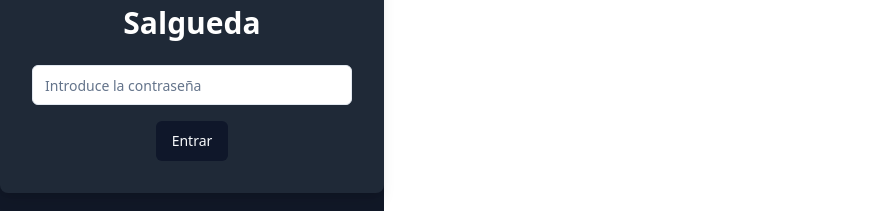
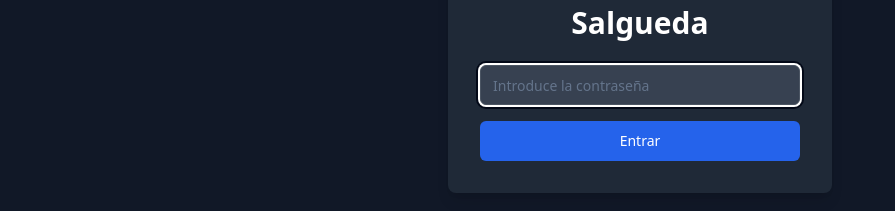
Before and after one commit to altanlabs/1234, a React (Vite) app: page /login in a window 1280 px wide. Shown: the part 419-630 px from the top of the page, without its empty margins (0-895 px from the left). Built offline with nearby package versions, Linux system fonts and the light colour scheme; what @radix-ui/themes would draw is missing.

Commit message:
New version

```diff
--- a/src/App.tsx
+++ b/src/App.tsx
@@ -40,11 +40,8 @@ const App = () => {
                 {/* Login page */}
                 <Route path="/login" element={<LoginPage />} />
 
-                {/* Marketing pages with header navigation */}
-                <Route
-                  path="/editor"
-                  element={
-                    <Layout
+                {/* Main app routes */}
+                <Route element={<Layout
                   showSidebar={false}
                   header={{
                     title: appName,
@@ -57,23 +54,14 @@ const App = () => {
                     showUserMenu: false,
                     showThemeToggle: true,
                   }}
-                    />
-                  }
-                >
-                  <Route index element={<Index />} />
-                  <Route path="upload" element={<UploadPage />} />
-                  <Route path="export" element={<ExportPage />} />
-                  <Route path="*" element={<NotFound />} />
+                />}>
+                  <Route path="/editor" element={<Index />} />
+                  <Route path="/upload" element={<UploadPage />} />
+                  <Route path="/export" element={<ExportPage />} />
                 </Route>
 
-                {/* Dashboard pages with sidebar configuration */}
-                <Route
-                  path="/dashboard"
-                  element={<DashboardPage />}
-                >
-                  <Route index element={<DashboardPage />} />
-                  {/* Add other dashboard routes as needed */}
-                </Route>
+                {/* Catch all route */}
+                <Route path="*" element={<NotFound />} />
               </Routes>
             </BrowserRouter>
           </SidebarProvider>
--- a/src/pages/export.tsx
+++ b/src/pages/export.tsx
@@ -1,9 +1,10 @@
 export default function ExportPage() {
   return (
-    <div className="flex h-screen">
+    <div className="flex-1 h-full w-full">
       <iframe
         src="https://app.altan.ai/form/08d37d9f-7519-4750-9fcc-6ca2ff7061f1"
         className="w-full h-full border-none"
+        title="Export Form"
       />
     </div>
   );
--- a/src/pages/login.tsx
+++ b/src/pages/login.tsx
@@ -8,7 +8,8 @@ export default function LoginPage() {
   const [error, setError] = useState("");
   const navigate = useNavigate();
 
-  const handleLogin = () => {
+  const handleLogin = (e: React.FormEvent) => {
+    e.preventDefault();
     if (password.toLowerCase() === "butifarra") {
       navigate("/editor");
     } else {
@@ -17,23 +18,37 @@ export default function LoginPage() {
   };
 
   return (
-    <div className="flex h-screen items-center justify-center bg-gray-900 text-white">
+    <div className="fixed inset-0 w-full h-full bg-gray-900">
+      <div className="flex h-full w-full items-center justify-center">
         <div className="w-full max-w-sm p-8 bg-gray-800 rounded-lg shadow-lg text-center">
           <img
             src="https://static.wixstatic.com/media/eab6ae_43f4d7656c9740f68d357500571e82e3~mv2.png/v1/fill/w_540,h_311,al_c,q_85,usm_0.66_1.00_0.01,enc_avif,quality_auto/salgueda.png"
             alt="Salgueda Logo"
             className="mx-auto mb-6 w-48"
           />
-        <h2 className="text-3xl font-bold mb-6">Facturator de Salgueda</h2>
+          <h2 className="text-3xl font-bold mb-6 text-white">Facturator de Salgueda</h2>
+          <form onSubmit={handleLogin} className="space-y-4">
             <Input
               type="password"
               placeholder="Introduce la contraseña"
               value={password}
               onChange={(e) => setPassword(e.target.value)}
-          className="mb-4"
+              className="w-full bg-gray-700 text-white border-gray-600"
+              autoFocus
             />
-        {error && <div className="text-red-500 mb-4">{error}</div>}
-        <Button onClick={handleLogin}>Entrar</Button>
+            {error && (
+              <div className="text-red-500 text-sm">
+                {error}
+              </div>
+            )}
+            <Button
+              type="submit"
+              className="w-full bg-blue-600 hover:bg-blue-700 text-white"
+            >
+              Entrar
+            </Button>
+          </form>
+        </div>
       </div>
     </div>
   );
--- a/src/pages/upload.tsx
+++ b/src/pages/upload.tsx
@@ -1,9 +1,10 @@
 export default function UploadPage() {
   return (
-    <div className="flex h-screen">
+    <div className="flex-1 h-full w-full">
       <iframe
         src="https://app.altan.ai/form/7e20e805-df40-4529-9139-bd53e8ba2c05?theme=light"
         className="w-full h-full border-none"
+        title="Upload Form"
       />
     </div>
   );
```
Also changed, not shown: 1 other file (tests, documents, lock files or other folders). Lines whose indentation alone changed are shown as unchanged.
